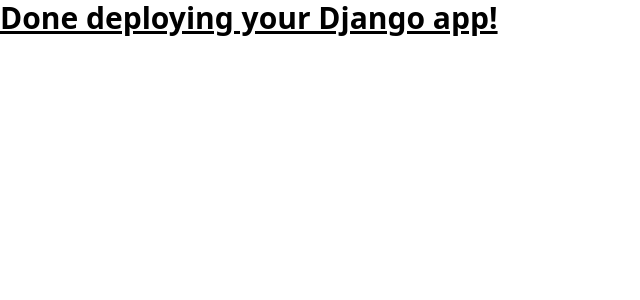
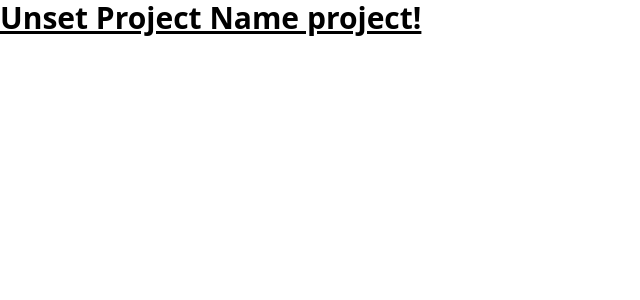
Before and after one commit to codminder/deploy-django, a Django app: page / in a window 1280 px wide. Shown: the top 300 px of the page, without its empty margins (0-640 px from the left). Run offline with Django 5.2, Linux system fonts and the light colour scheme.

Commit message:
updated var

```diff
--- a/src/cfehome/settings.py
+++ b/src/cfehome/settings.py
@@ -18,7 +18,7 @@ from decouple import config
 BASE_DIR = Path(__file__).resolve().parent.parent
 REPO_DIR= BASE_DIR.parent
 TEMPLATES_DIR = REPO_DIR / "templates"
-
+PROJECT_NAME = config('PROJECT_NAME', cast=str, default="Unset Project Name")
 
 # Quick-start development settings - unsuitable for production See https://docs.djangoproject.com/en/5.1/howto/deployment/checklist/
 # SECURITY WARNING: keep the secret key used in production secret!
--- a/src/cfehome/views.py
+++ b/src/cfehome/views.py
@@ -1,8 +1,13 @@
+from django.conf import settings
 from django.http import HttpResponse
 from django.shortcuts import render
 
+PROJECT_NAME = getattr(settings, "PROJECT_NAME", "Unset Project Name")
+
 def hello_world(request):
-    return render(request, "hello-world.html",{})
+    return render(request, "hello-world.html",{
+        "project_name": PROJECT_NAME
+    })
 
 def health_view(request):
     return HttpResponse("OK")
--- a/templates/hello-world.html
+++ b/templates/hello-world.html
@@ -7,7 +7,7 @@
   </head>
   <body>
     <h1 class="text-3xl font-bold underline">
-      Done deploying your Django app!
+      {{ project_name }} project!
     </h1>
   </body>
 </html>
```
